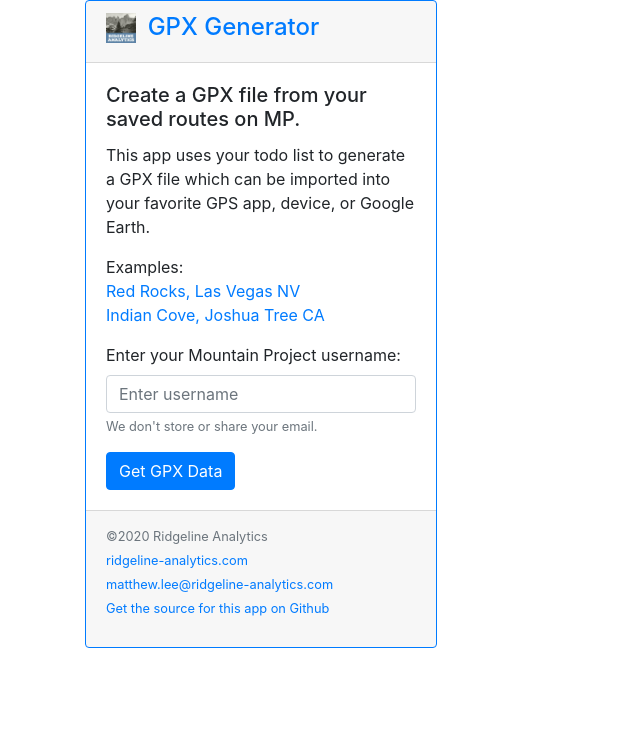
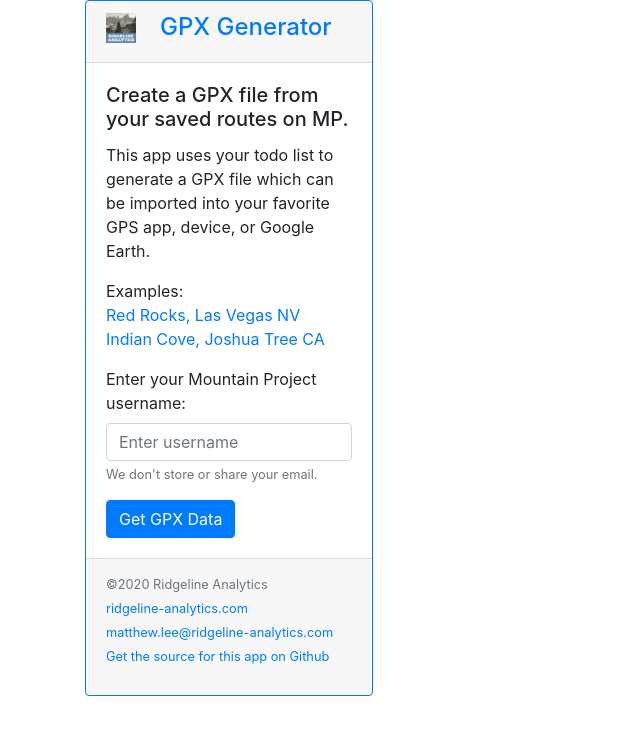
Before and after one commit to Matthew-P-Lee/MP-GPX, a Flask app: template templates/main.html in a window 1280 px wide. Shown: the top 735 px of the page, without its empty margins (0-640 px from the left). Run offline with Flask 2, Linux system fonts and the light colour scheme; the template is opened without the code that fills it, so the values that code supplies are empty; some libraries are stand-ins or nearby versions.

Commit message:
more ui tweaks

```diff
--- a/application.py
+++ b/application.py
@@ -18,8 +18,8 @@ app.secret_key = b'_5#ydhhL"F4Qewaxec]/'
 mpapi_gpx = MPAPI_GPX()
 
 API_LIMIT=500
-CACHE_CLIENT_ENDPOINT = 'localhost'
-#CACHE_CLIENT_ENDPOINT = 'gpx-cache.r6bmze.cfg.use2.cache.amazonaws.com'
+#CACHE_CLIENT_ENDPOINT = 'localhost'
+CACHE_CLIENT_ENDPOINT = 'gpx-cache.r6bmze.cfg.use2.cache.amazonaws.com'
 CACHE_PORT = 11211
 CACHE_EXPIRE = 10800
 
--- a/templates/main.html
+++ b/templates/main.html
@@ -13,10 +13,10 @@
 
 <body>
 	<div class="container">
-	<div class="card w-45 border-primary mb-3" style="width: 22rem;">
+	<div class="card w-45 border-primary mb-3" style="width: 18rem;">
 		<div class="card-header">
 			<div class="row">
-				<div class="col-2">
+				<div class="col-3">
 					<a href= "/"><img width="30px" src="{{url_for('static',filename='ridgeline-logo.png')}}" /></a>
 				</div>
 				<div class="col-">
@@ -24,8 +24,6 @@
 				</div>
 			</div>
 		</div>
-
-		<div class="card-body">
 
 	  	{% if error %}
      	<div class="alert alert-danger" role="alert">{{error}}</div>
@@ -47,13 +45,15 @@
 		<img class="card-img-top" src="{{profile.avatar}}" />
 		{% endif %}
 
+		<div class="card-body">
 			<h5 class="card-title">{{profile.name}}</h5>
     		<p class="card-text">
     			{{profile.personalText}}
     			{{profile.location}}, {{profile.postalCode}}
     		</p>
+		</div>
 
-		<ul class="list-group">
+		<ul class="list-group list-group-flush">
 			<li class="list-group-item">Member Since: {{profile.memberSince}}</li>
 
 			{% if username %}
@@ -80,6 +80,8 @@
 
 		{% else %}
 
+		<div class="card-body">
+
 		<h5 class="card-title">
 		Create a GPX file from your saved routes on MP.
 		</h5>
@@ -97,7 +99,6 @@
 		</p>
 
 
-
 		<form action="/" method="POST">
 			<div class="form-group">
 			<label for="username">Enter your Mountain Project username:</label>
@@ -107,9 +108,9 @@
 			<button type="submit" class="btn btn-primary" value="Get GPX Data">Get GPX Data</button>
 		</form>
 
+		</div>
+
 		{% endif %}
-
-		</div> <!-- .card-body -->
 
 		<div class="card-footer text-muted">
 			<p>
```
Lines whose indentation alone changed are shown as unchanged.
